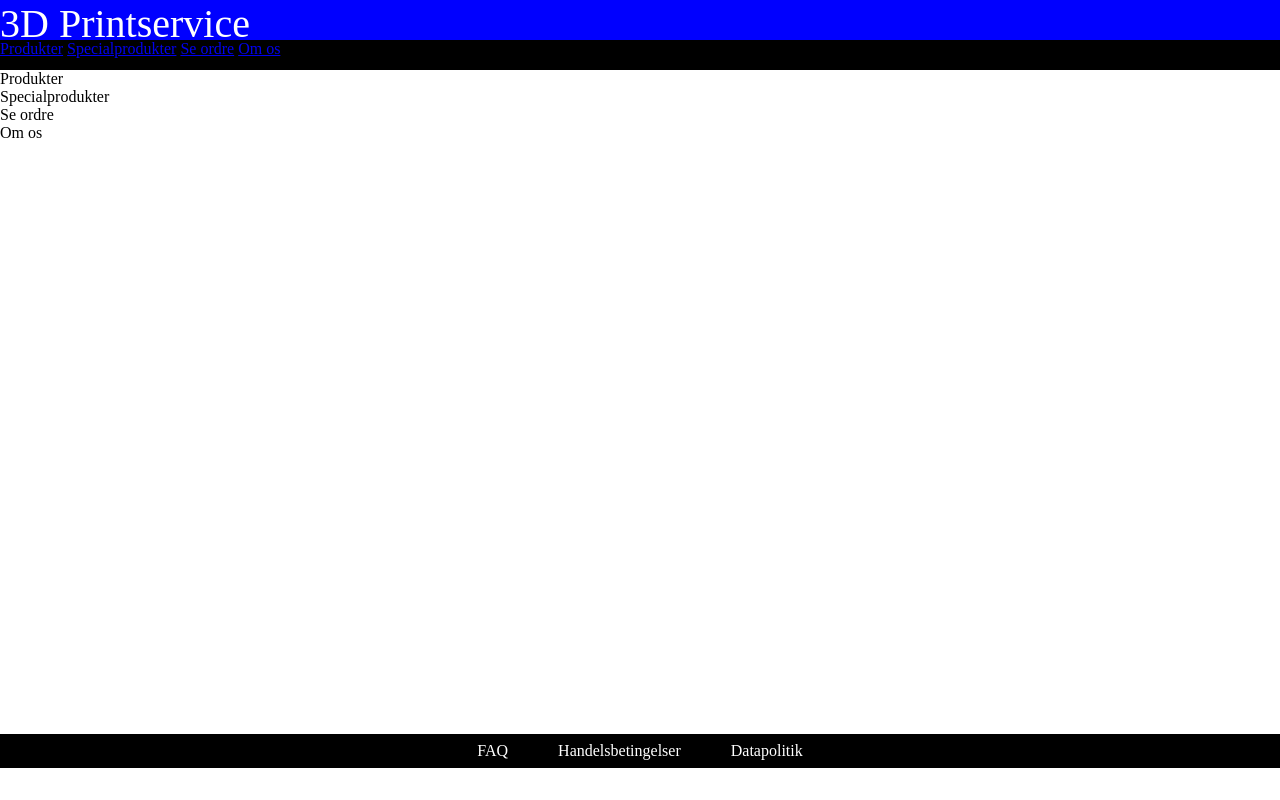
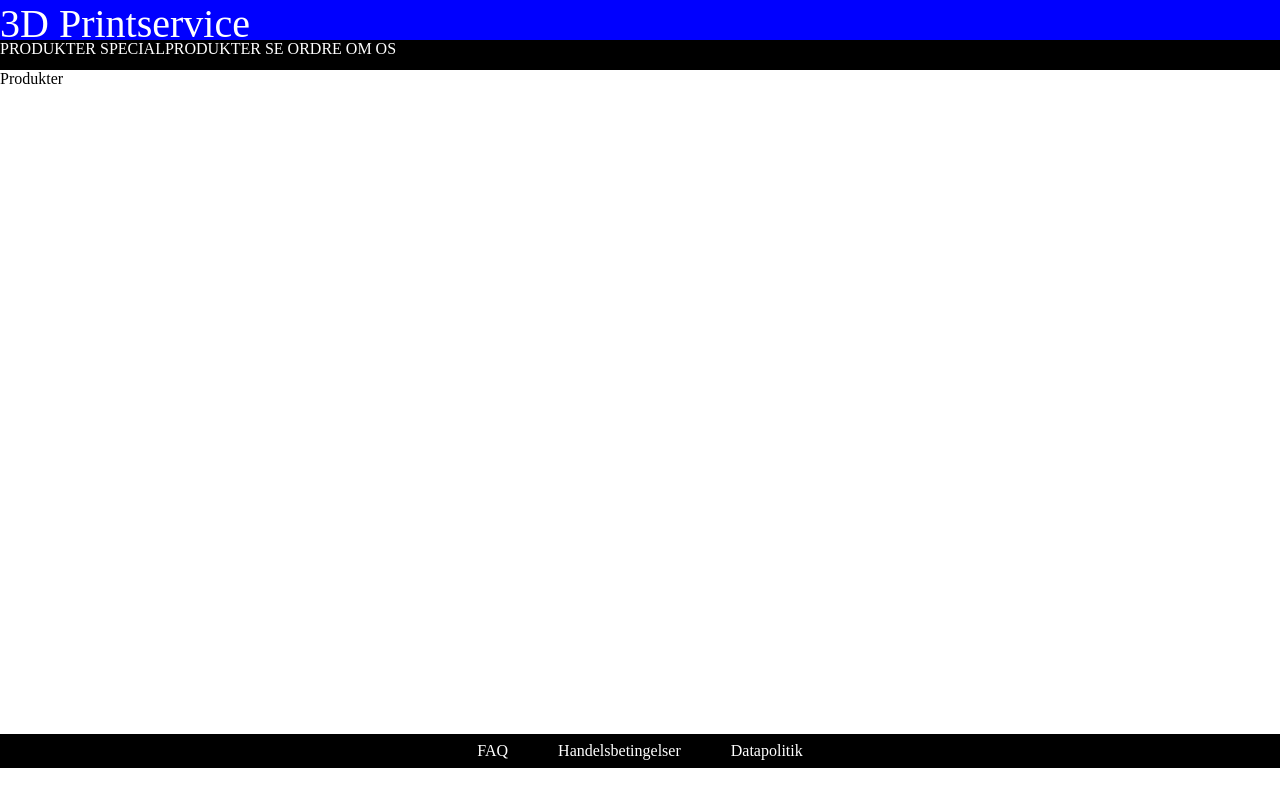
Before and after one commit to Gorm-git/3D_Printservice_FrontendTEST, a plain HTML site: page index.html in a window 1280 px wide. Drawn offline with Linux system fonts and the light colour scheme.

Commit message:
Routeing links in navigation bar

```diff
--- a/index.html
+++ b/index.html
@@ -14,19 +14,19 @@
 
     <!-- Nav bar -->
     <nav>
-        <a href="/">Produkter</a>
-        <a href="/specialprodukter">Specialprodukter</a>
-        <a href="/se_ordre">Se ordre</a>
-        <a href="/om_os">Om os</a>
+        <a href="#produkter" class="view-link">PRODUKTER</a>
+        <a href="#specialprodukter" class="view-link">SPECIALPRODUKTER</a>
+        <a href="#se_ordre" class="view-link">SE ORDRE</a>
+        <a href="#om_os" class="view-link">OM OS</a>
     </nav>
 
     <!-- Main - The screen -->
     <Main id="main">
 
-        <section id="produkter">Produkter</section>
-        <section id="specialprodukter">Specialprodukter</section>
-        <section id="se_ordre">Se ordre</section>
-        <section id="om_os">Om os</section>
+        <section id="produkter" class="view-content">Produkter</section>
+        <section id="specialprodukter" class="view-content">Specialprodukter</section>
+        <section id="se_ordre" class="view-content">Se ordre</section>
+        <section id="om_os" class="view-content">Om os</section>
 
     </Main>
 
--- a/main.js
+++ b/main.js
@@ -1,5 +1,6 @@
 "use strict"
 
+import { startViews } from "./spa-router.js";
 import { getCatalogueData, getStockData } from "./fetch-data.js";
 import { catalogueData, stockData } from "./tempoary-data-doc.js";
 
@@ -9,7 +10,8 @@ import { createCatalogClasses } from "./classes-test-doc.js";
 window.addEventListener("load", start);
 
 function start() {
-    activateEventListeners();
+  startViews();
+  activateEventListeners();
   console.log("Hello Team10");
   // Tester om man kan hente data - Lukas
   getAllData();
--- /dev/null
+++ b/spa-router.js
@@ -0,0 +1,42 @@
+function startViews() {
+  // whenever the hash changes (you hit a link or change the hash)
+  window.addEventListener("hashchange", showChange);
+  // Call the showChange to display the first view
+  showChange();
+  console.log("Routeing is active");
+}
+
+function showChange() {
+  // default view
+  let hashLink = "#produkter";
+
+  if (location.hash) {
+    // Use hash value as link
+    hashLink = location.hash;
+  }
+
+  // hide all views
+  hideAllViews();
+
+  // add .active to the view that will be shown
+  document.querySelector(hashLink).classList.add("active");
+  // set active link in navigation bar
+  setActiveLink(hashLink);
+}
+
+function setActiveLink(view) {
+  // reference to link in the navigation bar
+  const link = document.querySelector(`a.view-link[href="${view}"]`);
+    if (link) {
+      // add .active to active link in the navigation bar
+      link.classList.add("active");
+    }
+}
+
+function hideAllViews() {
+  // remove .active for all .view-content elements (all views) and .view-link elements (all links)
+  document.querySelectorAll(".view-content").forEach((link) => link.classList.remove("active"));
+  document.querySelectorAll(".view-link").forEach((link) => link.classList.remove("active"));
+}
+
+export { startViews };
--- a/style.css
+++ b/style.css
@@ -43,3 +43,21 @@ footer {
     justify-content: center;
     padding: 8px;
 }
+
+ .view-content {
+    display: none;
+}
+
+.view-content.active {
+    display: block;
+}
+
+.view-link {
+    color: white;
+    text-decoration: none;
+}
+
+.view-link:hover {
+    color: white;
+    text-decoration: underline;
+}
```
